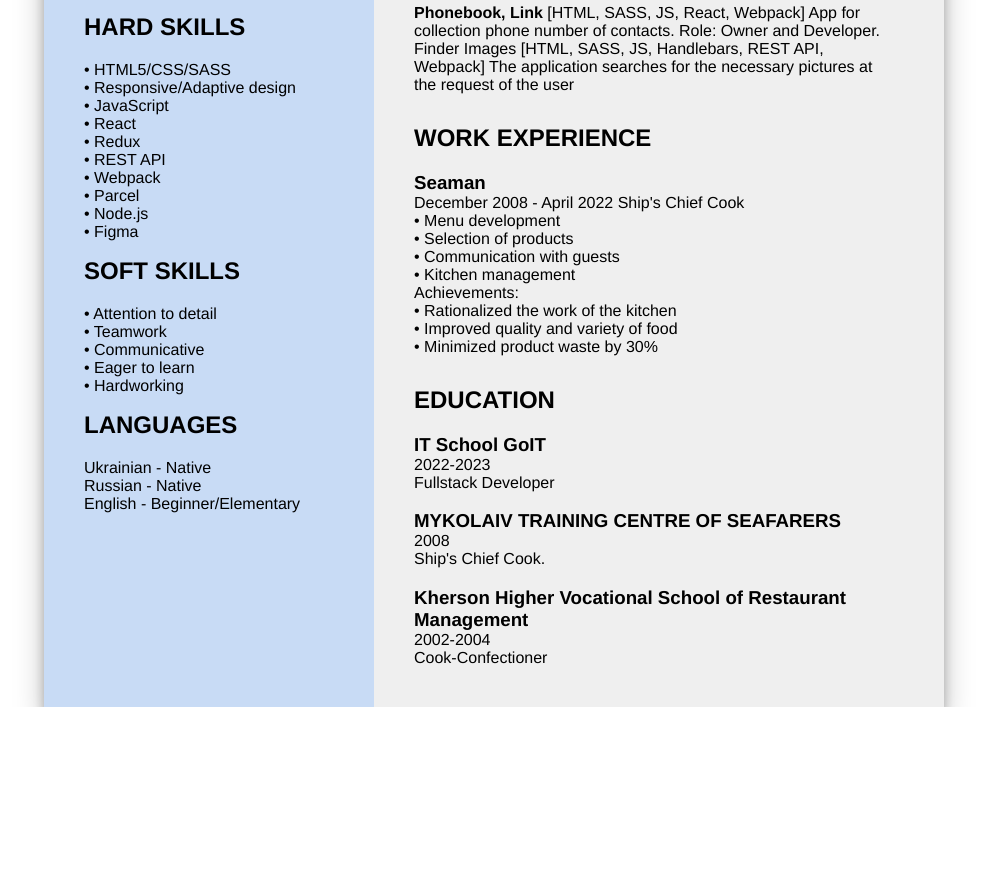
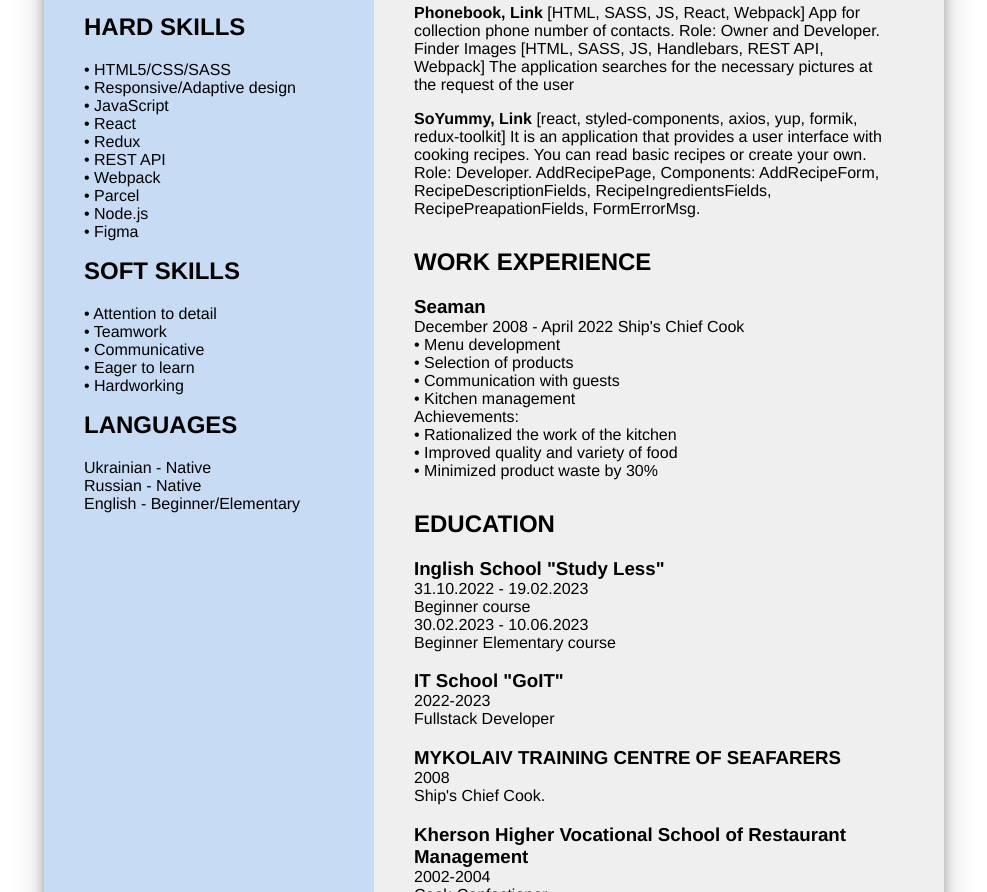
Before and after one commit to Denys-Burduzha/Resume, a plain HTML site: page index.html in a window 1280 px wide. Shown: the part 516-1408 px from the top of the page, without its empty margins (146-1133 px from the left). Before the commit the page ends 1223 px from the top, so only its background shows below. Drawn offline with Linux system fonts and the light colour scheme.

Commit message:
Update Resume

```diff
--- a/index.html
+++ b/index.html
@@ -98,6 +98,14 @@
               The application searches
               for the necessary pictures at the request of the user
             </p>
+            <p>
+              <b><a href="https://jrudenko.github.io/project-team-4-react-node.js/">SoYummy</a>,</b>
+              <a href="https://github.com/jrudenko/project-team-4-react-node.js"><b>Link</b></a>
+              [react, styled-components, axios, yup, formik, redux-toolkit]
+              It is an application that provides a user interface with cooking recipes.
+              You can read basic recipes or create your own.
+              Role: Developer. AddRecipePage, Components: AddRecipeForm, RecipeDescriptionFields, RecipeIngredientsFields, RecipePreapationFields, FormErrorMsg.
+            </p>
             <h2 class="workexperience">WORK EXPERIENCE</h2>
 
             <h3>Seaman</h3>
@@ -114,7 +122,14 @@
             </ul>
 
             <h2 class="education">EDUCATION</h2>
-            <h3>IT School GoIT</h3>
+            <h3>Inglish School "Study Less"</h3>
+            <ul>
+              <li>31.10.2022 - 19.02.2023</li>
+              <li>Beginner course</li>
+              <li>30.02.2023 - 10.06.2023</li>
+              <li>Beginner Elementary course</li>
+            </ul>
+            <h3>IT School "GoIT"</h3>
             <ul>
               <li>2022-2023</li>
               <li>Fullstack Developer</li>
```
